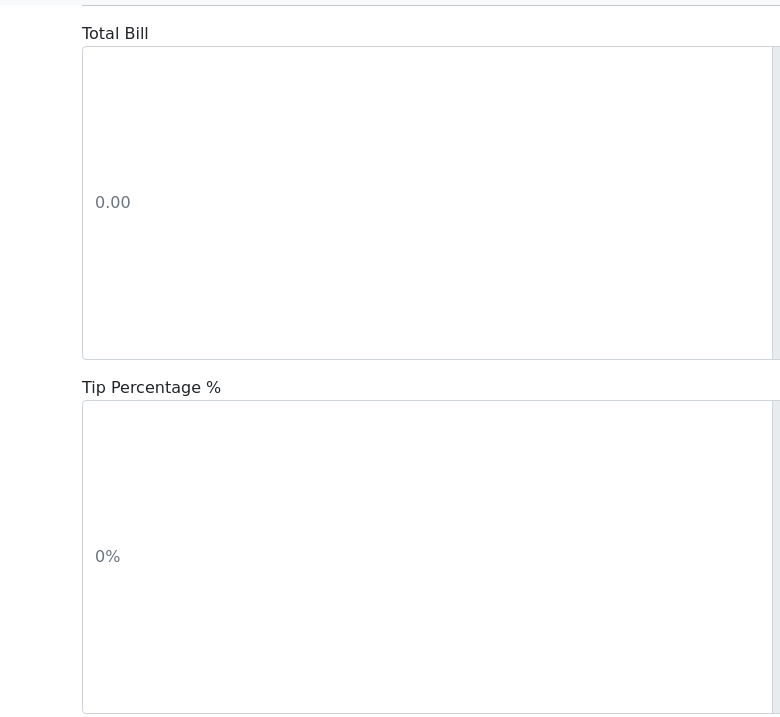
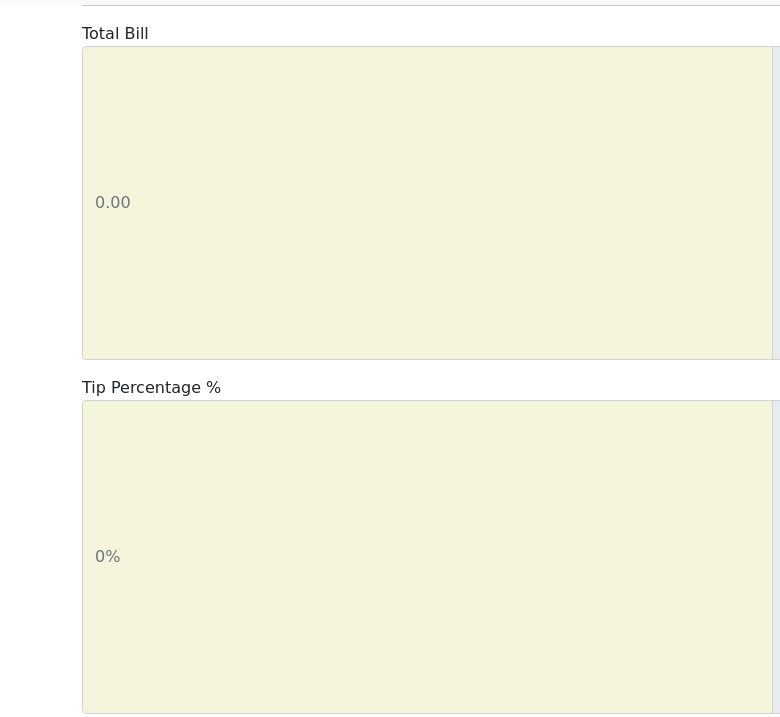
Before and after one commit to smcgdub/JS-Tip-Calculator, a plain HTML site: page index.html in a window 1280 px wide. Shown: the part 321-1038 px from the top of the page, 0-780 px from the left. Drawn offline with nearby package versions, Linux system fonts and the light colour scheme; a web font is replaced by a local one.

Commit message:
Added the inputs css colour

```diff
--- a/assets/css/style.css
+++ b/assets/css/style.css
@@ -19,3 +19,10 @@ body {
   font-family: 'Baloo Bhaijaan 2', cursive;
   overflow-x: hidden;
 }
+
+/* Inputs */
+#bill_total_input,
+#tip_percent_input,
+#number_of_people_input {
+  background-color: beige;
+}
```
